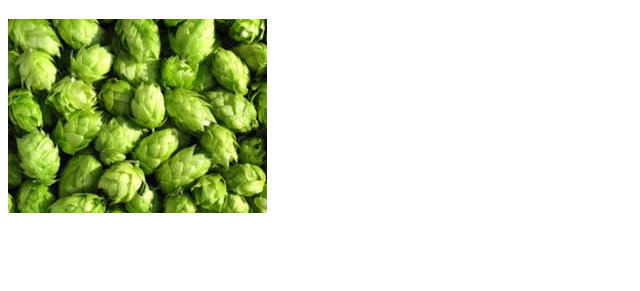
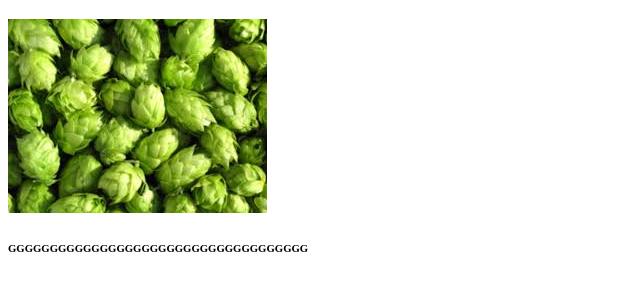
Before and after one commit to andrewromanchukk/html, a plain HTML site: page index.html in a window 1280 px wide. Shown: the part 61-352 px from the top of the page, without its empty margins (0-640 px from the left). Drawn offline with Linux system fonts and the light colour scheme.

Commit message:
drugyj commit

```diff
--- a/index.html
+++ b/index.html
@@ -9,6 +9,10 @@
 <body>
 <h1>Hello world</h1>
  <img src="img/images.jpg" alt="">
-
+<div class="yyy">
+    <div class="urhrnm">
+        <h6>GGGGGGGGGGGGGGGGGGGGGGGGGGGGGGGGGGGG</h6>
+    </div>
+</div>
 </body>
 </html>
```
